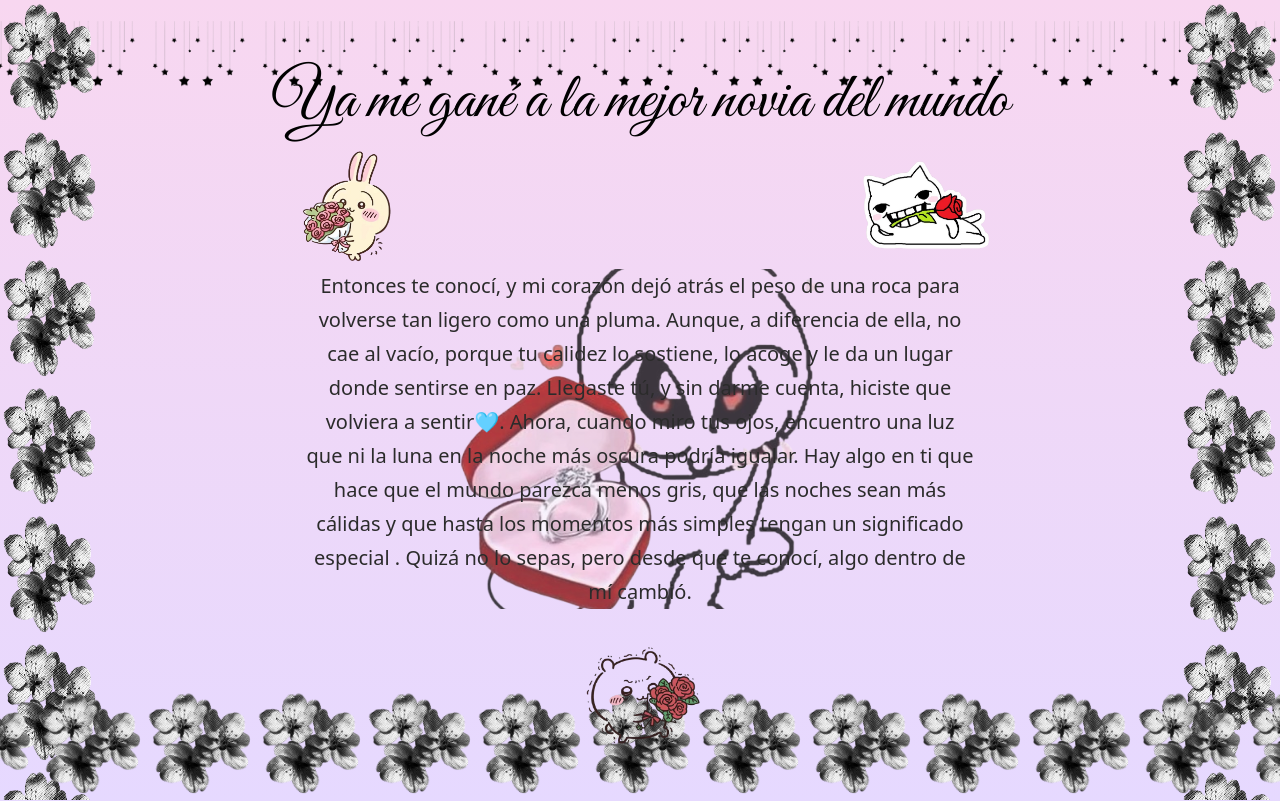
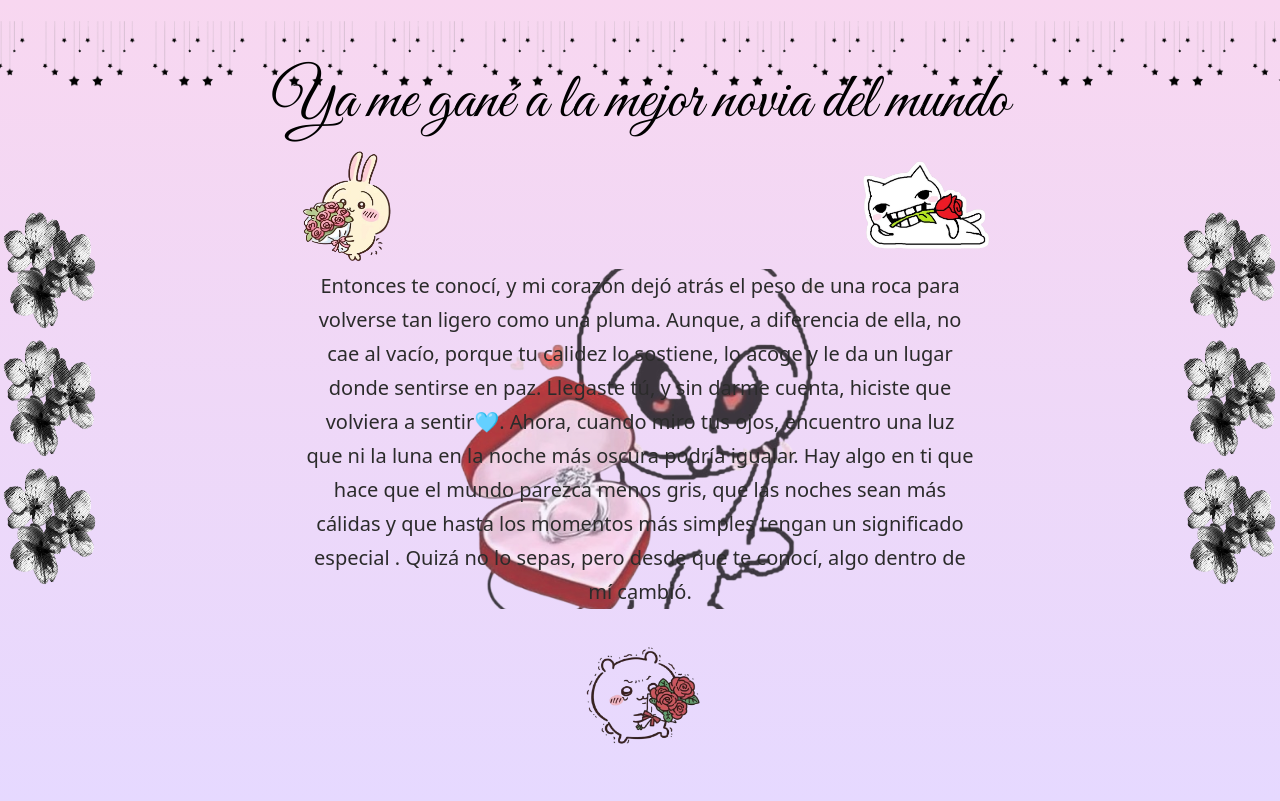
Before and after one commit to wmartinc/temporal, a React (Vite) app: page / in a window 1280 px wide. Built offline with nearby package versions, Linux system fonts and the light colour scheme.

Commit message:
Show only 3 centered flowers on each side

```diff
--- a/src/App.jsx
+++ b/src/App.jsx
@@ -83,11 +83,6 @@ function App() {
           <img src={chika} alt="" className="content-bottom" aria-hidden="true" />
         </div>
       </main>
-      <div
-        className="bottom-decor"
-        style={{ backgroundImage: `url(${lateral})` }}
-        aria-hidden="true"
-      />
     </>
   )
 }
--- a/src/index.css
+++ b/src/index.css
@@ -18,15 +18,16 @@ body::before,
 body::after {
   content: "";
   position: fixed;
-  top: 0;
+  top: 50%;
   width: clamp(28px, 8vw, 100px);
-  height: 100vh;
+  height: 48vh;
   background-image: url("./assets/lateral.png");
   background-repeat: repeat-y;
   background-position: center top;
   background-size: 100% 16vh;
   pointer-events: none;
   z-index: 0;
+  transform: translateY(-50%);
 }
 
 body::before {
@@ -115,19 +116,6 @@ body::after {
   pointer-events: none;
 }
 
-.bottom-decor {
-  position: fixed;
-  bottom: 0;
-  left: 0;
-  width: 100%;
-  height: clamp(60px, 10vw, 110px);
-  background-repeat: repeat-x;
-  background-position: bottom center;
-  background-size: auto 100%;
-  z-index: 0;
-  pointer-events: none;
-}
-
 .page {
   min-height: 100vh;
   display: flex;
```
